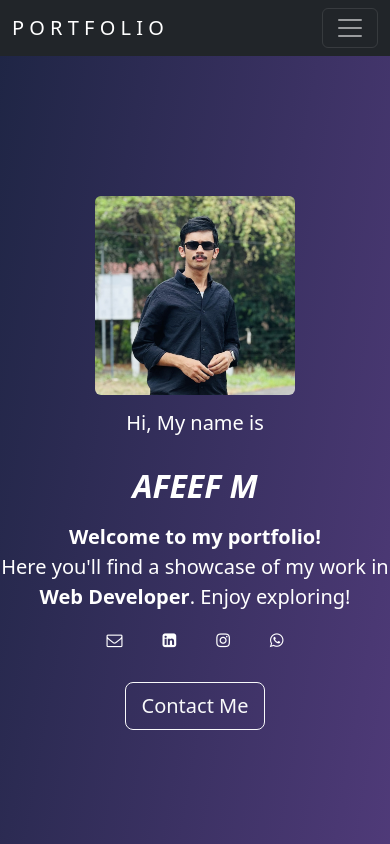
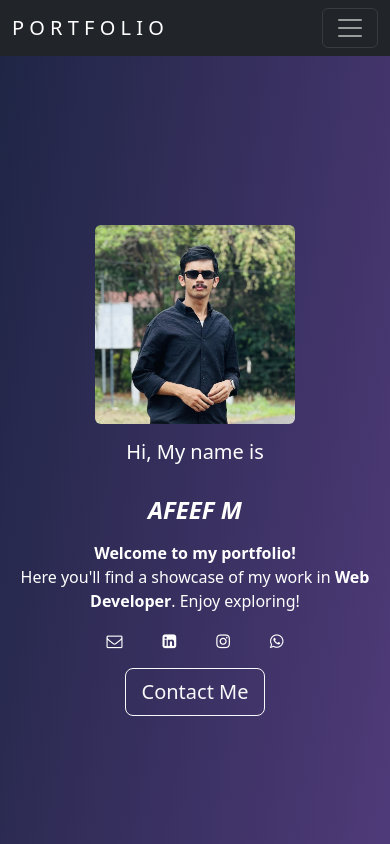
Before and after one commit to Afeef-m/portfolio, a plain HTML site: page index.html in a window 390 px wide. Shown: the top 844 px of the page. Drawn offline with nearby package versions, Linux system fonts and the light colour scheme.

Commit message:
index.css

```diff
--- a/index.css
+++ b/index.css
@@ -60,6 +60,10 @@ body {
     transform: scale(1.1)
 }
 
+
+
+
+
 /* about section */
 .main2{
     color: white;
@@ -97,7 +101,7 @@ body {
     display: flex;
     justify-content: center;
     gap: 10%;
-
+    flex-wrap: wrap;
   }
 
 
@@ -118,3 +122,22 @@ body {
 .btn1{
   border-radius: 20px;
 }
+
+
+@media (max-width: 576px) {
+  .home1 img {
+    width: 60%;
+  }
+
+  .home1 .font, .abo {
+    font-size: 1.5rem;
+  }
+
+  .para, .para2 {
+    font-size: 16px;
+  }
+
+  .btn1 {
+    margin: 15px;
+  }
+}
```
